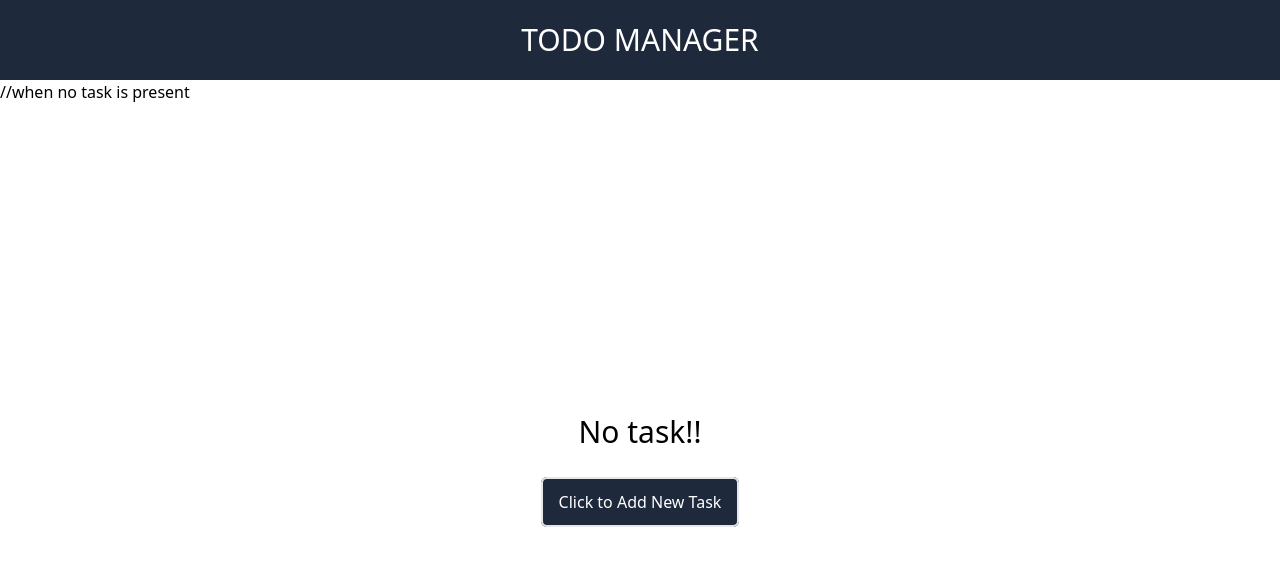
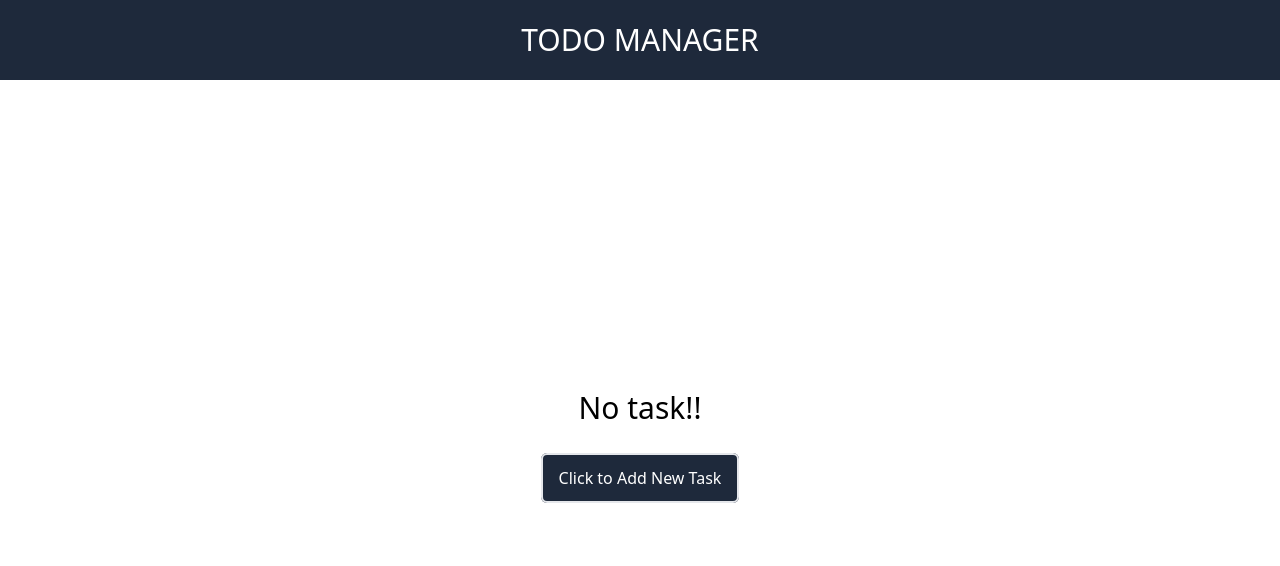
Before and after one commit to ankit-120/task-manager, a Next.js app: page / in a window 1280 px wide. Shown: the top 566 px of the page. Built offline with nearby package versions, Linux system fonts and the light colour scheme.

Commit message:
updated comments

```diff
--- a/src/app/components/TodoList.tsx
+++ b/src/app/components/TodoList.tsx
@@ -34,7 +34,7 @@ const TodoList = observer(() => {
 
     return (
         <>
-            //when no task is present
+            {/* //when no task is present */}
             {
                 task.length === 0 ? (
                     <div className='flex justify-center h-[90vh] items-center'>
```
